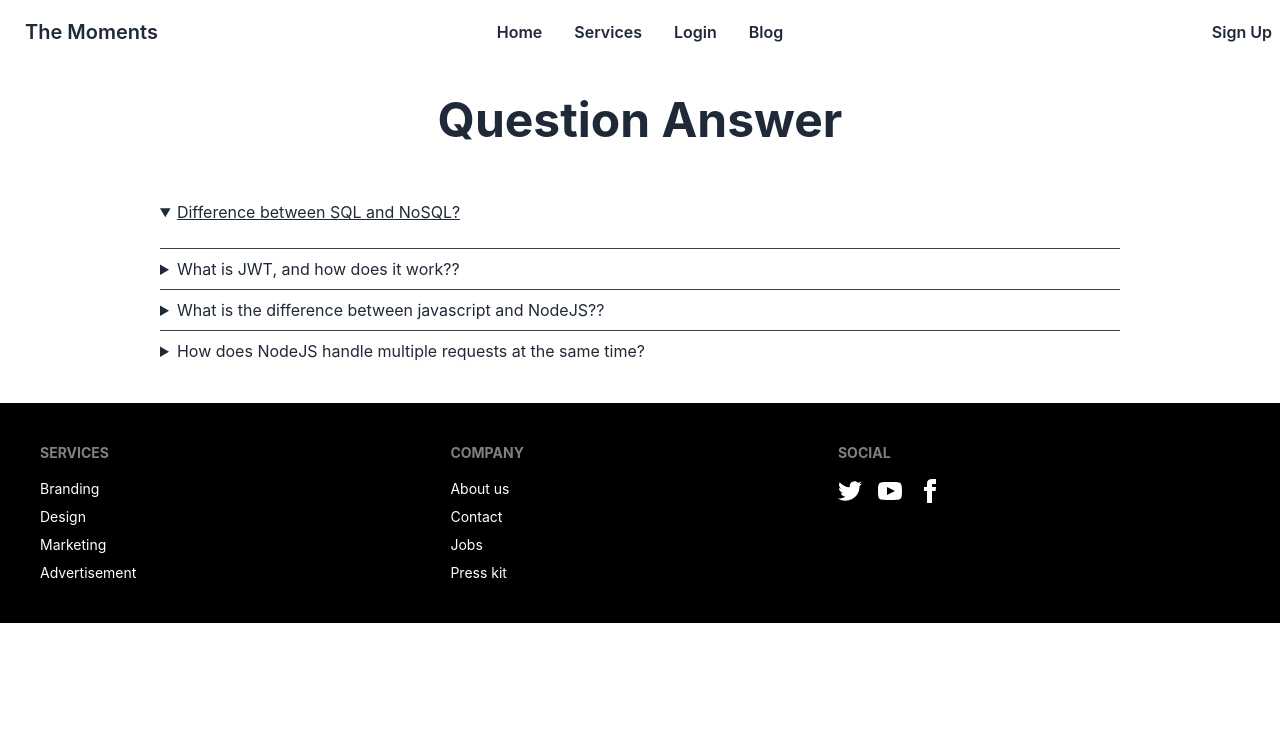
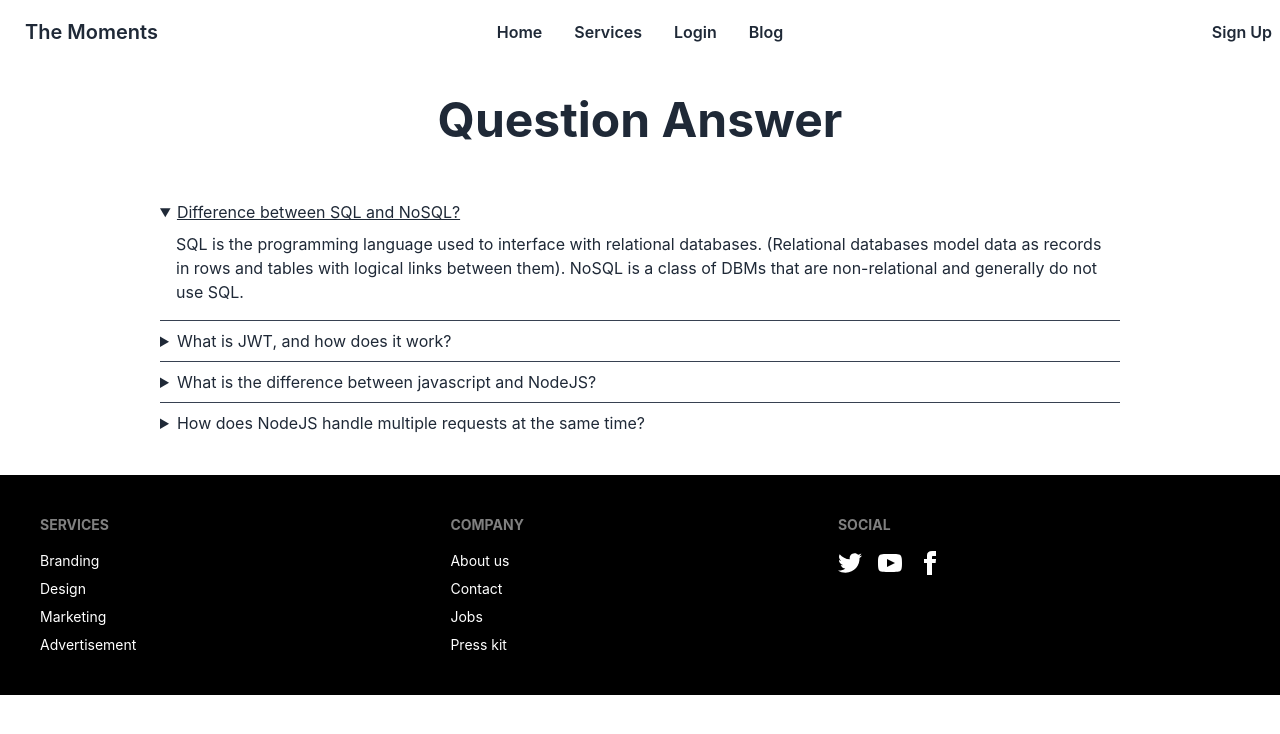
Before and after one commit to ShapnaAkter06/The-Moment-Client, a React (Create React App) app: page /blog in a window 1280 px wide. Both pictures are taken after a click on the heading "Difference between SQL and NoSQL?". Shown: the top 734 px of the page. Built offline with nearby package versions, Linux system fonts and the light colour scheme; no server answers.

Commit message:
aaded answer

```diff
--- a/src/Components/Blog/Blog.js
+++ b/src/Components/Blog/Blog.js
@@ -9,25 +9,25 @@
                     <details>
                         <summary className="py-2 outline-none cursor-pointer focus:underline">Difference between SQL and NoSQL?</summary>
                         <div className="px-4 pb-4">
-
+                            <p>SQL is the programming language used to interface with relational databases. (Relational databases model data as records in rows and tables with logical links between them). NoSQL is a class of DBMs that are non-relational and generally do not use SQL.</p>
                         </div>
                     </details>
                     <details>
-                        <summary className="py-2 outline-none cursor-pointer focus:underline">What is JWT, and how does it work??</summary>
+                        <summary className="py-2 outline-none cursor-pointer focus:underline">What is JWT, and how does it work?</summary>
                         <div className="px-4 pb-4">
-
+                            <p>What is JWT (JSON Web Token)? JSON Web Token (JWT) is an open standard (RFC 7519) for securely transmitting information between parties as JSON object. It is compact, readable and digitally signed using a private key/ or a public key pair by the Identity Provider(IdP).</p>
                         </div>
                     </details>
                     <details>
-                        <summary className="py-2 outline-none cursor-pointer focus:underline">What is the difference between javascript and NodeJS??</summary>
+                        <summary className="py-2 outline-none cursor-pointer focus:underline">What is the difference between javascript and NodeJS?</summary>
                         <div className="px-4 pb-4 space-y-2">
-
+                            <p>JavaScript is a simple programming language that can be used with any browser that has the JavaScript Engine installed. Node. js, on the other hand, is an interpreter or execution environment for the JavaScript programming language.</p>
                         </div>
                     </details>
                     <details>
                         <summary className="py-2 outline-none cursor-pointer focus:underline">How does NodeJS handle multiple requests at the same time?</summary>
                         <div className="px-4 pb-4 space-y-2">
-
+                            <p>NodeJS receives multiple client requests and places them into EventQueue. NodeJS is built with the concept of event-driven architecture. NodeJS has its own EventLoop which is an infinite loop that receives requests and processes them.</p>
                         </div>
                     </details>
                 </div>
```
